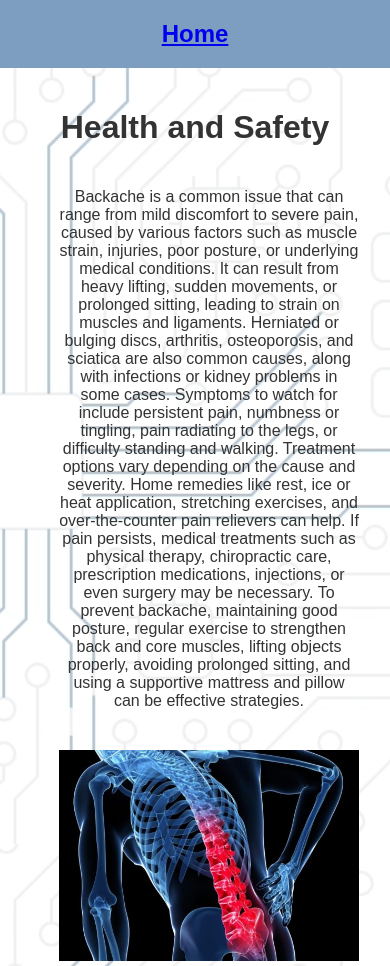
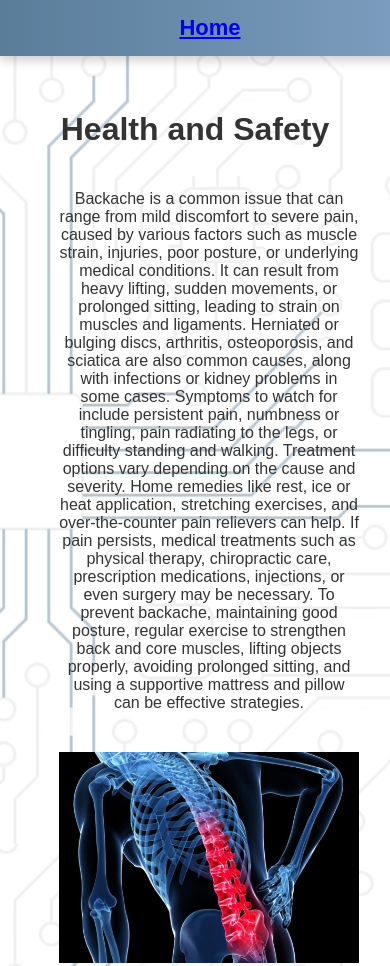
Before and after one commit to KarllWest/KarllWestio, a plain HTML site: page Safety.html in a window 390 px wide. Shown: the top 966 px of the page. Drawn offline with Linux system fonts and the light colour scheme; files whose address does not match are found by name.

Commit message:
Update Safety.css

```diff
--- a/Safety.css
+++ b/Safety.css
@@ -105,3 +105,53 @@ body {
         text-align: center;
     }
 }
+
+.header, .footer {
+    background: linear-gradient(90deg, #5A7D9A, #7D9EC0); /* Градієнтний фон */
+    padding: 20px;
+    font-size: 28px;
+    font-weight: bold;
+    color: white;
+    text-align: center;
+    width: 100%;
+    box-shadow: 0px 4px 10px rgba(0, 0, 0, 0.2); /* Тінь для об’ємного вигляду */
+}
+
+.footer {
+    font-size: 16px;
+    padding: 15px;
+    position: relative;
+    bottom: 0;
+}
+
+@media screen and (max-width: 768px) {
+    .header, .footer {
+        font-size: 22px; /* Зменшуємо розмір тексту для мобільних */
+        padding: 15px;
+    }
+}
+
+.header {
+    position: fixed;
+    top: 0;
+    left: 0;
+    width: 100%;
+    z-index: 1000;
+}
+body {
+    padding-top: 70px; /* Щоб контент не заходив під хедер */
+}
+
+html, body {
+    height: 100%;
+}
+
+.page-wrapper {
+    min-height: 100vh;
+    display: flex;
+    flex-direction: column;
+}
+
+.content {
+    flex: 1;
+}
```
